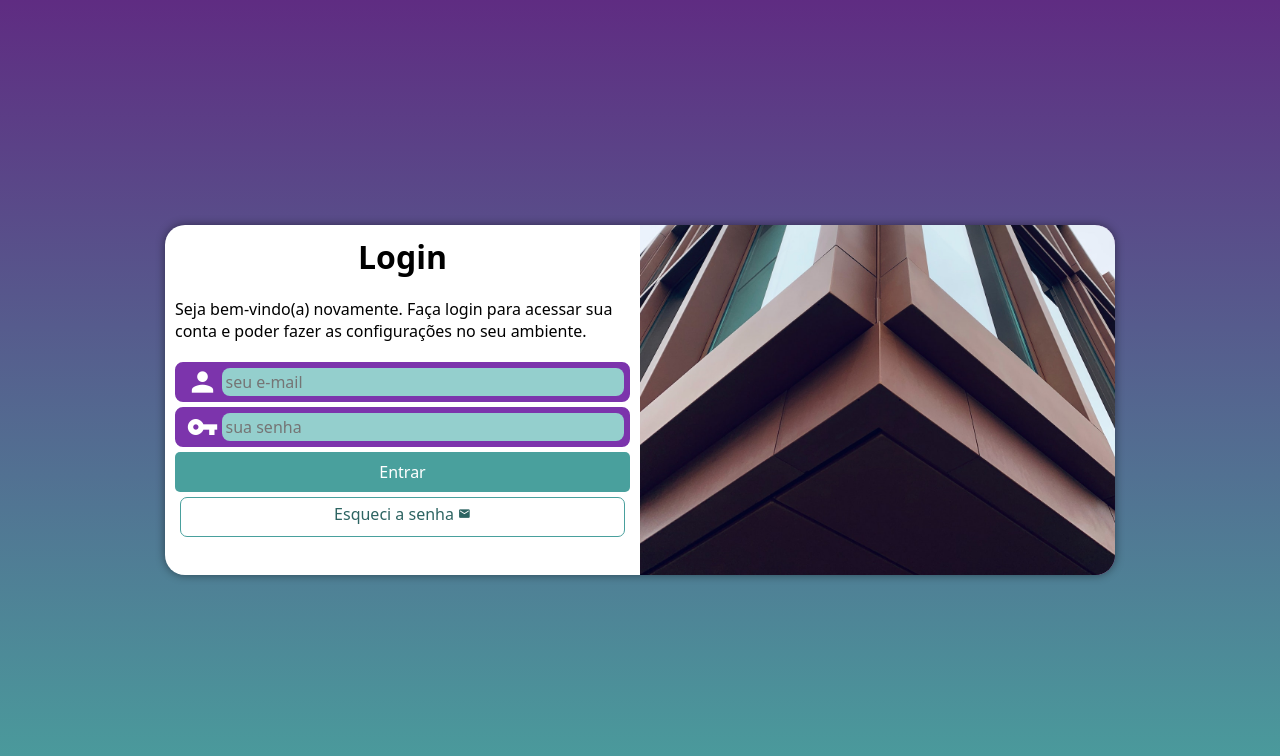
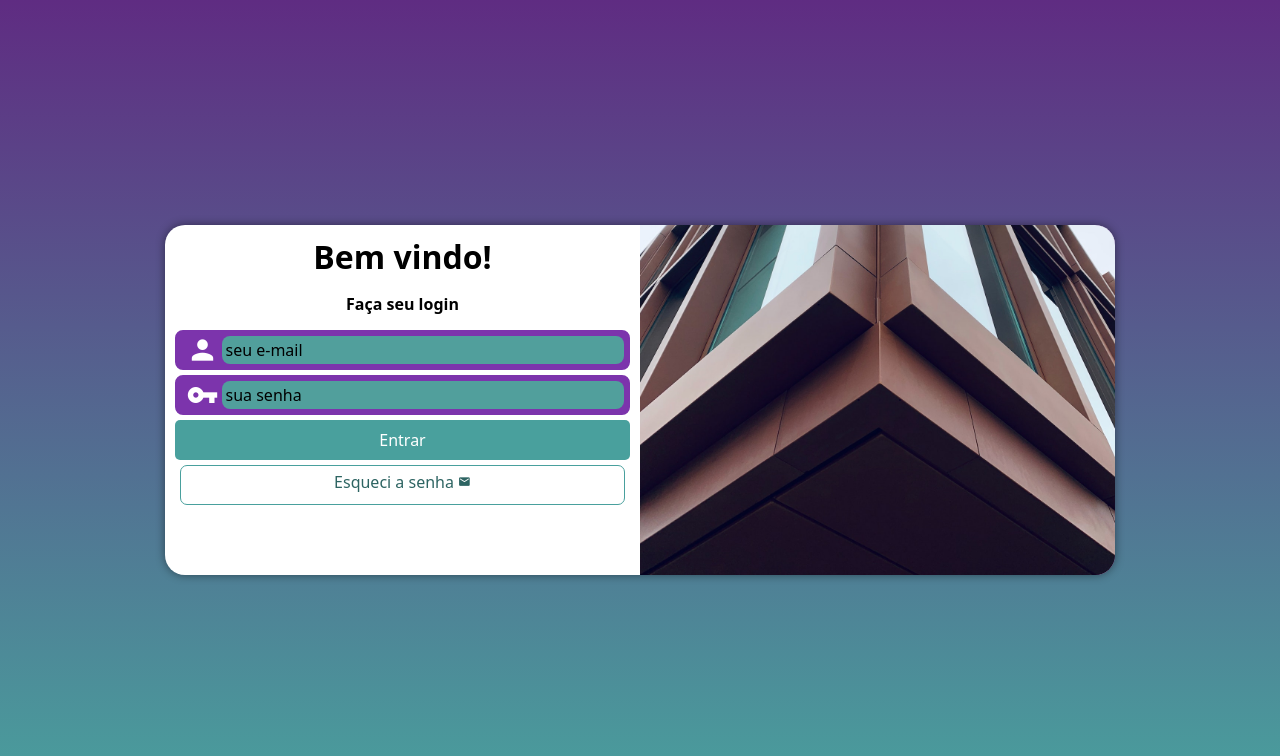
Before and after one commit to NiedjaMarques/projeto-login, a plain HTML site: page index.html in a window 1280 px wide. Drawn offline with Linux system fonts and the light colour scheme.

Commit message:
Ajustes desing

```diff
--- a/index.html
+++ b/index.html
@@ -18,12 +18,12 @@
             <div id="formulario">
 
                 <h1>
-                    Login
+                    Bem vindo!
                 </h1>
 
-                <p>
-                    Seja bem-vindo(a) novamente. Faça login para acessar sua conta e poder fazer as configurações no seu ambiente.
-                </p>
+                <h4>
+                    Faça seu login
+                </h4>
 
                 <form action="login.php" method="post" autocomplete="off">
 
--- a/style/style.css
+++ b/style/style.css
@@ -52,8 +52,9 @@ div#formulario > h1 {
     margin-bottom: 10px;
 }
 
-div#formulario > p {
-    font-size: 0.8em;
+div#formulario > h4 {
+    text-align: center;
+    margin: 15px 0;
 }
 
 form > div.campo {
@@ -80,7 +81,7 @@ div.campo > i {
 }
 
 div.campo > input {
-    background-color: #94cfcd;
+    background-color: #519f9c;
     font-size: 1em;
     width: calc(100% - 49px);
     height: 80%;
@@ -90,6 +91,7 @@ div.campo > input {
     display: flex;
     align-items: center;
     justify-content: center;
+    outline: none ;
 }
 
 div.campo > input:focus-within {
@@ -107,6 +109,10 @@ form > input[type=submit] {
     border: none;
     border-radius: 5px;
     cursor: pointer;
+}
+
+.campo input::placeholder {
+    color: black;
 }
 
 form > input[type=submit]:hover {
```
